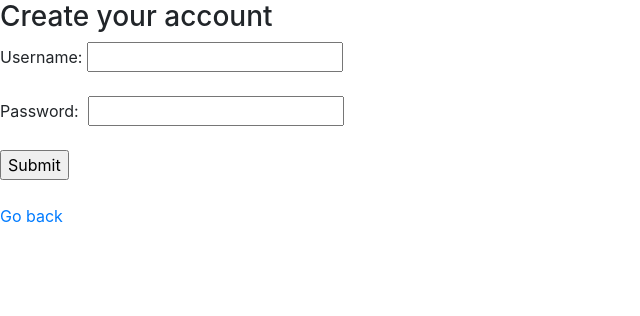
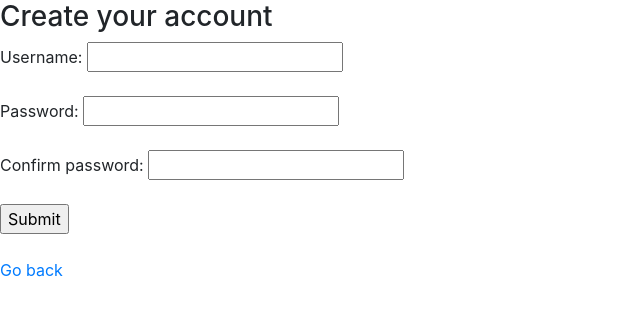
Before and after one commit to KelvinNg0/SoftDev_p02, a Flask app: page /signup in a window 1280 px wide. Shown: the top 316 px of the page, without its empty margins (0-640 px from the left). Run offline with Flask 2, Linux system fonts and the light colour scheme; some libraries are stand-ins or nearby versions.

Commit message:
Confirm password feature

```diff
--- a/app.py
+++ b/app.py
@@ -51,6 +51,11 @@ def signup():
 def register():
 	username = request.form.get('user')
 	password = request.form.get('pw')
+	confirm_password = request.form.get('confirmpw')
+
+	if (password != confirm_password):
+		flash("The two passwords do not match.")
+		return redirect(url_for('signup'))
 
 	if (db_ops.accountExists(username)):
 		flash("This username is already in use. Try another one.")
--- a/templates/register.html
+++ b/templates/register.html
@@ -5,8 +5,9 @@
   <form action="/register" method="post">
     Username: <input type="text" name="user" required="required">
     <br><br>
-    <!-- &nbsp; is a non-breaking space -->
-    Password:&nbsp; <input type="password" name="pw" required="required">
+    Password: <input type="password" name="pw" required="required">
+    <br><br>
+    Confirm password: <input type="password" name="confirmpw" required="required">
     <br><br>
     <input type="submit" values="Submit">
     <br><br>
```
Also changed, not shown: database.db.
